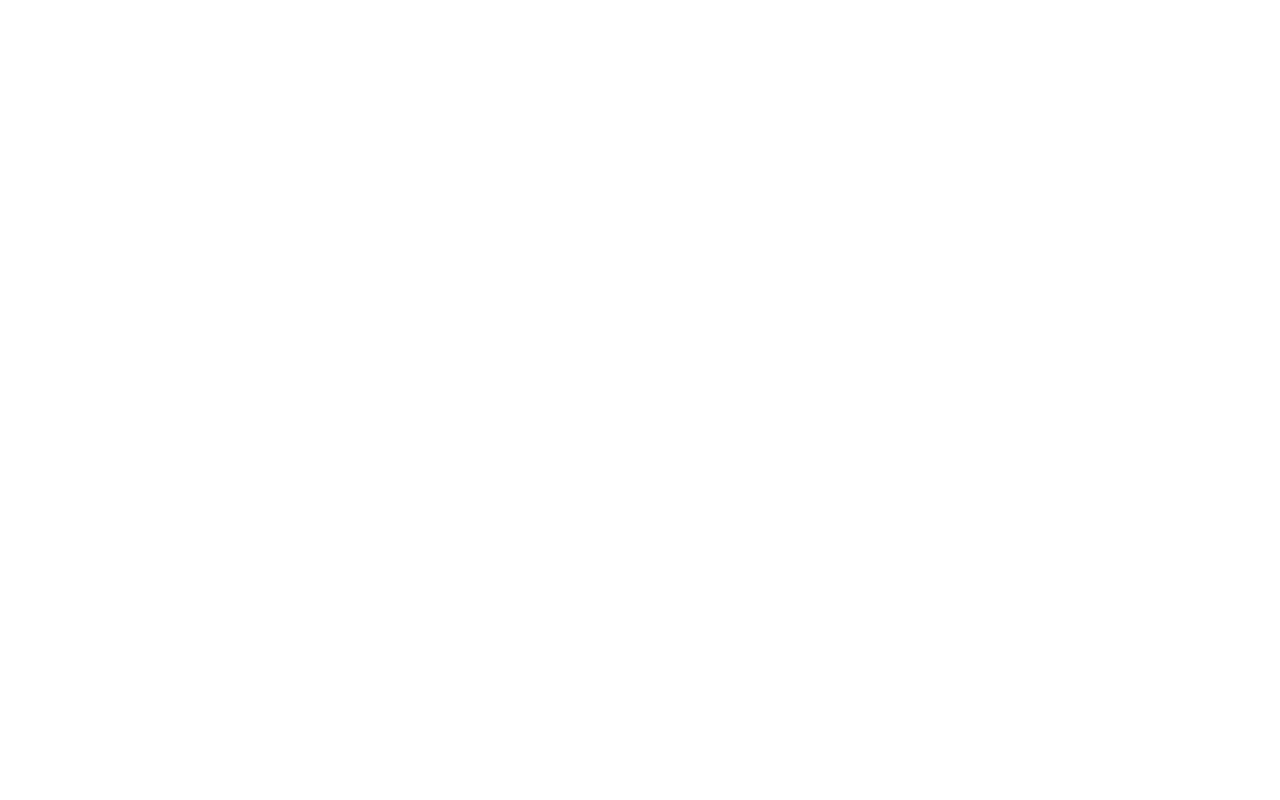
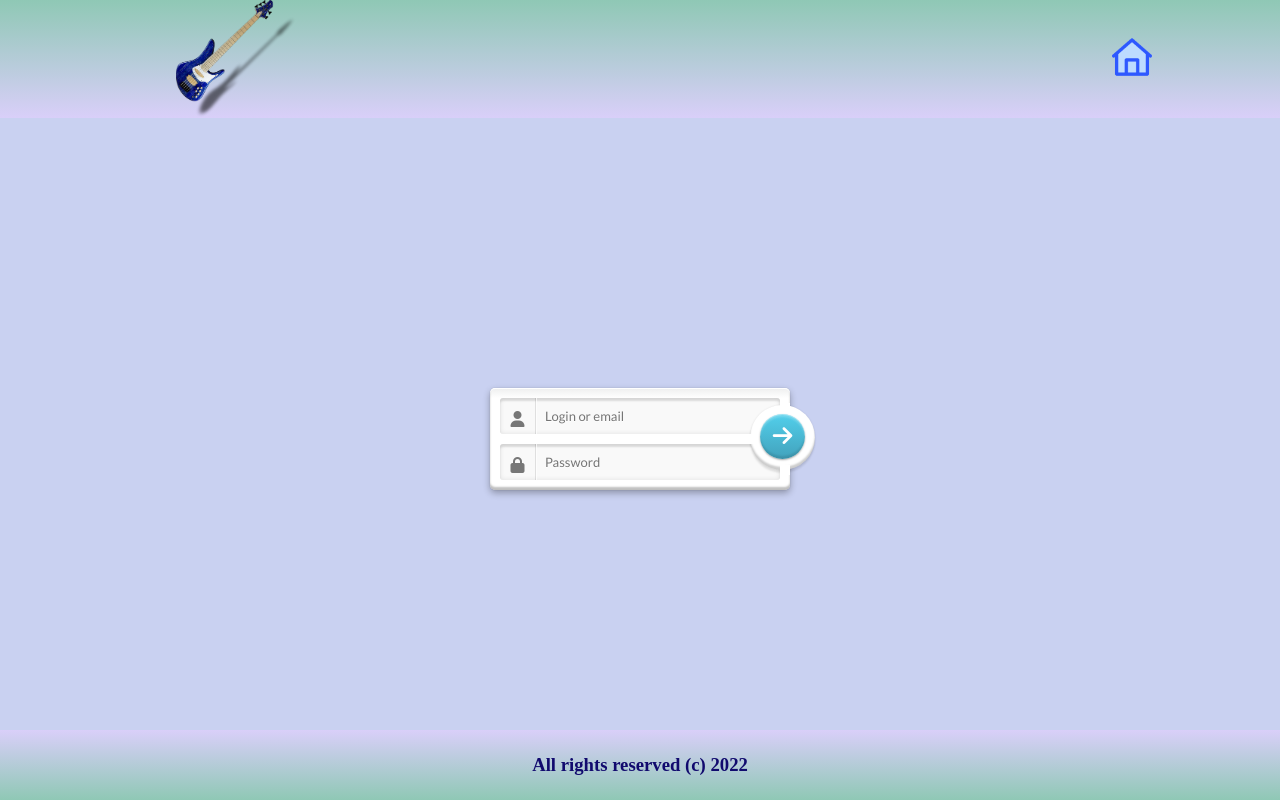
Before and after one commit to Alex43961/HomeWork_7, a plain HTML site: page src/pages/Login.html in a window 1280 px wide. Drawn offline with Linux system fonts and the light colour scheme.

Commit message:
final version

```diff
--- a/src/pages/Login.html
+++ b/src/pages/Login.html
@@ -1,9 +1,48 @@
 <!DOCTYPE html>
 <html lang="en">
-  <head>
-    <meta charset="UTF-8" />
-    <meta name="viewport" content="width=device-width, initial-scale=1.0" />
-    <title>Login</title>
-  </head>
-  <body></body>
+
+<head>
+	<meta charset="UTF-8" />
+	<meta name="viewport" content="width=device-width, initial-scale=1.0" />
+	<title>Login</title>
+	<link rel="shortcut icon" href="../public/icons/favicon.png" type="image/png">
+	<link rel="stylesheet" href="../public/style/style_login.css">
+</head>
+
+<body>
+	<div id="app">
+		<header class="header">
+			<div class="logo-wrapper">
+				<img src="../public/icons/favicon_1.png" alt="Something wrong" class="logo">
+			</div>
+			<nav class="nav">
+				<a href="../../index.html" class="header__route"><img src="../public/icons/home.png"
+						class="header__route_img" alt="">
+				</a>
+			</nav>
+		</header>
+		<main class="main">
+			<script src="https://kit.fontawesome.com/449ccfec5b.js" crossorigin="anonymous"></script>
+			<form action="post" class="form__login">
+				<p class="field">
+					<input type="text" name="login" placeholder="Login or email">
+					<i class="fa-solid fa-user"></i>
+				</p>
+				<p class="field">
+					<input type="password" name="password" placeholder="Password">
+					<i class="fa-solid fa-lock"></i>
+				</p>
+				<p class="submit">
+					<button type="submit" name="submit"><i class="fa-solid fa-arrow-right"></i></button>
+				</p>
+			</form>
+
+
+		</main>
+		<footer class="footer">
+			<h3 class="footer__title">All rights reserved (c) 2022</h3>
+		</footer>
+	</div>
+</body>
+
 </html>
--- a/src/public/style/style.css
+++ b/src/public/style/style.css
@@ -35,7 +35,6 @@ body {
 .header {
 	display: grid;
 	grid-area: header;
-
 	grid-template: 1fr/1fr minmax(20%, auto) minmax(20%px, auto) minmax(20%px, auto) 1fr;
 	align-items: center;
 	background: var(--bg-gradient);
@@ -63,7 +62,7 @@ body {
 .header__items {
 	display: grid;
 	grid-auto-flow: column;
-	grid-column: 2/3;
+	grid-column: 2 span 2;
 	justify-content: space-around;
 	font-size: var(--font-size-l);
 	color: var(--primary-color);
@@ -79,7 +78,7 @@ body {
 
 .header__search {
 	display: grid;
-	grid-column: 3/4;
+	grid-column: 4;
 	justify-content: center;
 }
 
@@ -161,6 +160,7 @@ body {
 	transform: perspective(1);
 	transform: scale(1);
 }
+
 .image__main img:hover {
 	transform: perspective(1.05);
 	transform: scale(1.05);
--- a/src/public/style/style_class.css
+++ /dev/null
@@ -1,201 +0,0 @@
-@import url("./variables.css");
-@import url('https://fonts.googleapis.com/css2?family=Inter&family=Roboto:wght@300&display=swap');
-
-* {
-	padding: 0;
-	margin: 0;
-	box-sizing: border-box;
-}
-
-a {
-	color: inherit;
-	text-decoration: none;
-}
-
-li {
-	list-style-type: none;
-}
-
-html,
-body {
-	height: 100%;
-}
-
-#app {
-	min-height: 100%;
-	display: flex;
-	flex-direction: column;
-	justify-content: space-between;
-	color: var(--primary-color);
-	font-family: var(--ff-secondary);
-}
-
-.logo {
-	width: 3rem;
-}
-
-.header {
-	display: flex;
-	padding: var(--padding-l);
-	justify-content: space-between;
-	align-items: center;
-	background: var(--secondary-bg);
-
-}
-
-.header__input {
-	background: inherit;
-	border: none;
-	outline: none;
-	border-bottom: 2px solid var(--primary-color);
-	color: inherit;
-	width: 15rem;
-	padding: var(--padding-s);
-}
-
-.header__items {
-	display: flex;
-}
-
-.header__item {
-	padding: 0 var(--padding-l);
-}
-
-.header__item {
-	transform: scale(1);
-	transform: rotate(10deg);
-	transition: 400ms ease;
-}
-
-.header__item:hover {
-	transform: rotate(50deg);
-	transform: scale(.8);
-}
-
-.main-content {
-	display: flex;
-
-}
-
-.sidebar {
-	background: var(--bg-gradient);
-	width: 25%;
-}
-
-.title {
-	font-family: var(--ff-primary);
-}
-
-.main {
-	background: var(--primary-bg);
-	width: 75%;
-
-	flex: 1 1 auto;
-}
-
-.title__main {
-	display: flex;
-	justify-content: center;
-	align-items: center;
-	padding: var(--padding-l);
-}
-
-.wrapper__main {
-	display: flex;
-	justify-content: space-around;
-	align-items: center;
-	margin: var(--margin-l)
-}
-
-.title__product__main {
-	display: flex;
-	justify-content: center;
-	align-items: center;
-	padding: 0 var(--padding-l);
-	font-size: xx-large;
-}
-
-.image__main {
-	transform: perspective(1);
-	transform: scale(1);
-	transition: 400ms ease;
-}
-
-.image__main:hover {
-	transform: perspective(1.2);
-	transform: scale(1.2);
-}
-
-
-
-.product__title {
-	padding: var(--padding-l);
-	padding-bottom: 0;
-}
-
-.product__img {
-	width: 20rem;
-	padding: var(--padding-l);
-	padding-bottom: 0;
-}
-
-.product__description {
-	padding: var(--padding-l);
-	padding-bottom: var(--padding-m);
-}
-
-.product__row {
-	display: flex;
-	justify-content: space-between;
-}
-
-.product__column {
-	background: var(--third-bg);
-	width: 100%;
-	border: 2px solid var(--primary-color);
-	padding: var(--padding-s) var(--padding-m);
-}
-
-.product__column:nth-child(1) {
-	border-right: 0px;
-}
-
-.product__btn-wrapper {
-	display: flex;
-	justify-content: center;
-	padding: var(--padding-m);
-}
-
-.product__btn {
-	padding: var(--padding-s) 3rem;
-	font-family: var(--ff-primary);
-	border-radius: 2rem;
-	border: none;
-	background: var(--third-bg);
-	color: var(--secondary-color);
-	font-size: 1rem;
-	cursor: pointer;
-	transition: 300ms ease;
-}
-
-.product__btn:hover {
-	box-shadow: var(--box-shadow-l);
-	color: var(--box-shadow-l);
-}
-
-.product__column {
-	border-bottom: 0;
-}
-
-.product__row:last-child {
-	border-bottom: 2px solid var(--primary-color);
-}
-
-.footer {
-	display: flex;
-	justify-content: center;
-	align-items: center;
-	height: 150px;
-	background: var(--secondary-bg);
-
-}
--- /dev/null
+++ b/src/public/style/style_login.css
@@ -0,0 +1,261 @@
+@import url(./variables.css);
+@import url('https://fonts.googleapis.com/css2?family=Lato&family=Open+Sans&display=swap');
+@import url('https://fonts.googleapis.com/css2?family=Lato&family=Open+Sans&display=swap');
+
+* {
+	padding: 0;
+	margin: 0;
+	box-sizing: border-box;
+}
+
+a {
+	text-decoration: none;
+	color: inherit;
+}
+
+li {
+	list-style-type: none;
+}
+
+html,
+body {
+	height: 100%;
+}
+
+#app {
+	min-height: 100%;
+	display: grid;
+	grid-template: minmax(100px, auto) 1fr minmax(70px, auto)/1fr;
+	grid-template-areas:
+		"header"
+		"main"
+		"footer";
+	width: 100%;
+}
+
+.header {
+	display: grid;
+	grid-area: header;
+	grid-template: 1fr/1fr minmax(40%, auto) minmax(40%, auto) 1fr;
+	align-items: center;
+	background: var(--bg-gradient);
+}
+
+.logo-wrapper {
+	display: grid;
+	align-items: center;
+	justify-content: start;
+	grid-column: 2;
+	padding-left: var(--padding-xl);
+}
+
+.logo {
+	width: 120px;
+	transition: 200ms;
+}
+
+.logo:hover {
+	width: 120px;
+	transform: rotateZ(30deg);
+	transition: 500ms ease-in-out;
+
+}
+
+.nav {
+	display: grid;
+	justify-items: end;
+	align-items: center;
+	grid-column: 3;
+
+}
+
+.header__route_img {
+	width: 40px;
+	transform: scale(1);
+}
+
+.header__route_img:hover {
+	transform: scale(1.05);
+}
+
+
+
+.main {
+	background-color: var(--primary-bg);
+	display: grid;
+	grid-area: main;
+	justify-content: center;
+	align-items: center;
+}
+
+.form__login {
+	/* Размер и положение */
+	width: 300px;
+	margin: 60px auto 30px;
+	padding: 10px;
+	position: relative;
+	/* For the submit button positioning */
+
+	/* Styles */
+	box-shadow:
+		0 0 1px rgba(0, 0, 0, 0.3),
+		0 3px 7px rgba(0, 0, 0, 0.3),
+		inset 0 1px rgba(255, 255, 255, 1),
+		inset 0 -3px 2px rgba(0, 0, 0, 0.25);
+	border-radius: 5px;
+	background: linear-gradient(#eeefef, #ffffff 10%);
+}
+
+.form__login .field {
+	position: relative;
+	/* For the icon positioning */
+}
+
+.form__login .field i {
+	/* Size and position */
+	left: 0px;
+	top: 0px;
+	position: absolute;
+	height: 36px;
+	width: 36px;
+
+	/* Line */
+	border-right: 1px solid rgba(0, 0, 0, 0.1);
+	box-shadow: 1px 0 0 rgba(255, 255, 255, 0.7);
+
+	/* Styles */
+	color: #777777;
+	text-align: center;
+	line-height: 42px;
+	transition: all 0.3s ease-out;
+	pointer-events: none;
+}
+
+.form__login input[type=text],
+.form__login input[type=password] {
+	font-family: 'Lato', Calibri, Arial, sans-serif;
+	font-size: 13px;
+	font-weight: 400;
+	text-shadow: 0 1px 0 rgba(255, 255, 255, 0.8);
+
+	/* Size and position */
+	width: 100%;
+	padding: 10px 18px 10px 45px;
+
+	/* Styles */
+	border: none;
+	/* Remove the default border */
+	box-shadow:
+		inset 0 0 5px rgba(0, 0, 0, 0.1),
+		inset 0 3px 2px rgba(0, 0, 0, 0.1);
+	border-radius: 3px;
+	background: #f9f9f9;
+	color: #777;
+	transition: color 0.3s ease-out;
+}
+
+.form__login input[type=text] {
+	margin-bottom: 10px;
+}
+
+.form__login input[type=text]:hover~i,
+.form__login input[type=password]:hover~i {
+	color: #52cfeb;
+}
+
+.form__login input[type=text]:focus~i,
+.form__login input[type=password]:focus~i {
+	color: #42A2BC;
+}
+
+.form__login input[type=text]:focus,
+.form__login input[type=password]:focus,
+.form__login button[type=submit]:focus {
+	outline: none;
+}
+
+.form__login .submit {
+	/* Size and position */
+	width: 65px;
+	height: 65px;
+	position: absolute;
+	top: 17px;
+	right: -25px;
+	padding: 10px;
+	z-index: 2;
+
+	/* Styles */
+	background: #ffffff;
+	border-radius: 50%;
+	box-shadow:
+		0 0 2px rgba(0, 0, 0, 0.1),
+		0 3px 2px rgba(0, 0, 0, 0.1),
+		inset 0 -3px 2px rgba(0, 0, 0, 0.2);
+}
+
+.form__login .submit:after {
+	/* Size and position */
+	content: "";
+	width: 10px;
+	height: 10px;
+	position: absolute;
+	top: -2px;
+	left: 30px;
+
+	/* Styles */
+	background: #ffffff;
+
+	/* Other masks trick */
+	box-shadow: 0 62px white, -32px 31px white;
+}
+
+.form__login button {
+	/* Size and position */
+	width: 100%;
+	height: 100%;
+	margin-top: -1px;
+
+	/* Icon styles */
+	font-size: 1.4em;
+	line-height: 1.75;
+	color: white;
+
+	/* Styles */
+	border: none;
+	/* Remove the default border */
+	border-radius: inherit;
+	background: linear-gradient(#52cfeb, #42A2BC);
+	box-shadow:
+		inset 0 1px 0 rgba(255, 255, 255, 0.3),
+		0 1px 2px rgba(0, 0, 0, 0.35),
+		inset 0 3px 2px rgba(255, 255, 255, 0.2),
+		inset 0 -3px 2px rgba(0, 0, 0, 0.1);
+
+	cursor: pointer;
+}
+
+.form__login button:hover,
+.form__login button[type=submit]:focus {
+	background: #52cfeb;
+	transition: all 0.3s ease-out;
+}
+
+.form__login button:active {
+	background: #42A2BC;
+	box-shadow:
+		inset 0 0 5px rgba(0, 0, 0, 0.3),
+		inset 0 3px 4px rgba(0, 0, 0, 0.3);
+}
+
+.footer {
+	display: grid;
+	grid-area: footer;
+	justify-content: center;
+	align-items: center;
+	background: var(--bg-gradient-l);
+
+}
+
+.footer__title {
+	color: var(--secondary-color);
+}
```
Also changed, not shown: index.html (+1 -1 lines), src/public/icons/home.png (added), src/public/images/Piano-Transparent-Background.png (deleted), src/public/images/grand-piano-illustration-1210722.jpg (deleted), src/public/images/photo-woman-with-harp.jpg (deleted), src/public/images/piano.png (deleted), src/public/images/winds.jpg (deleted), 1 other file.
